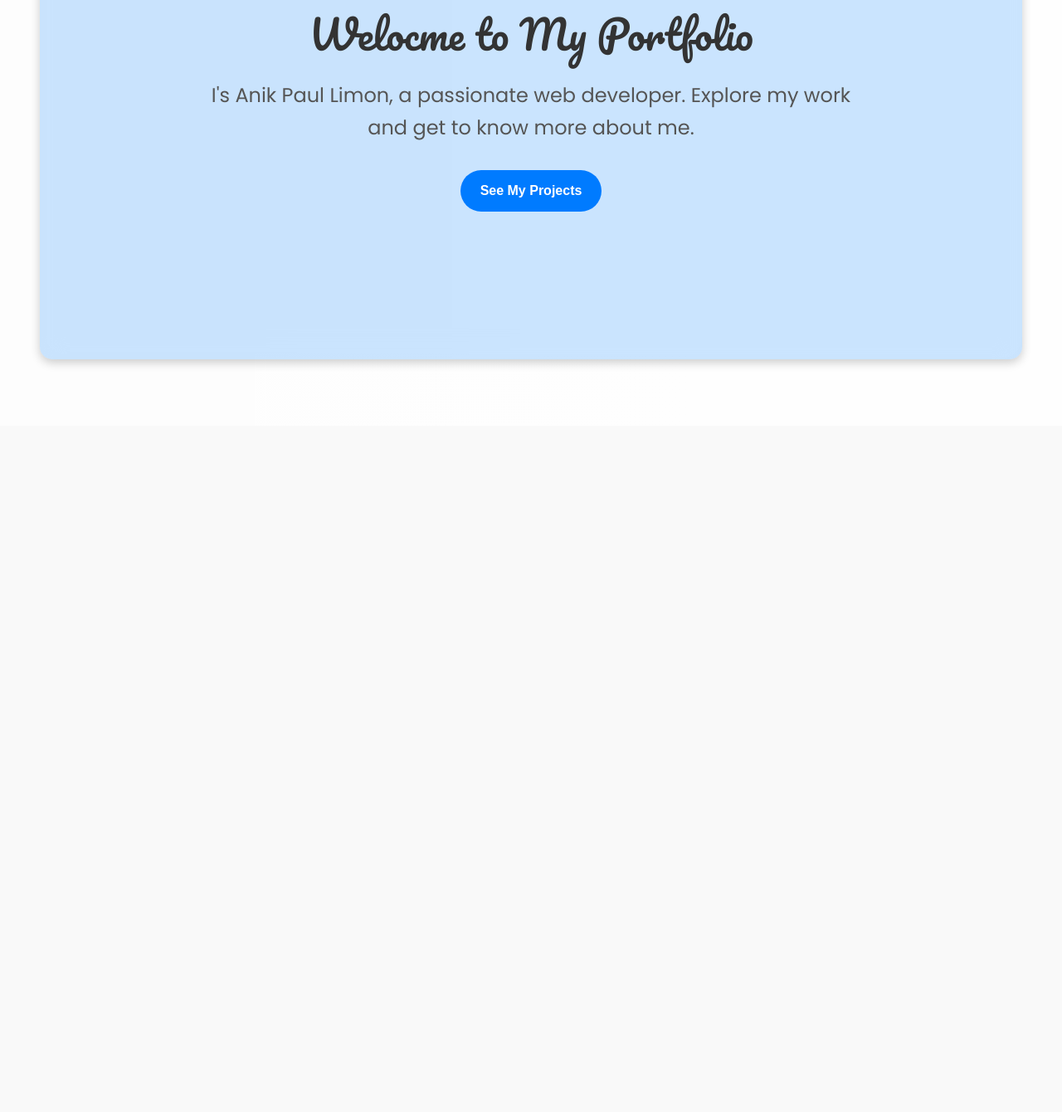
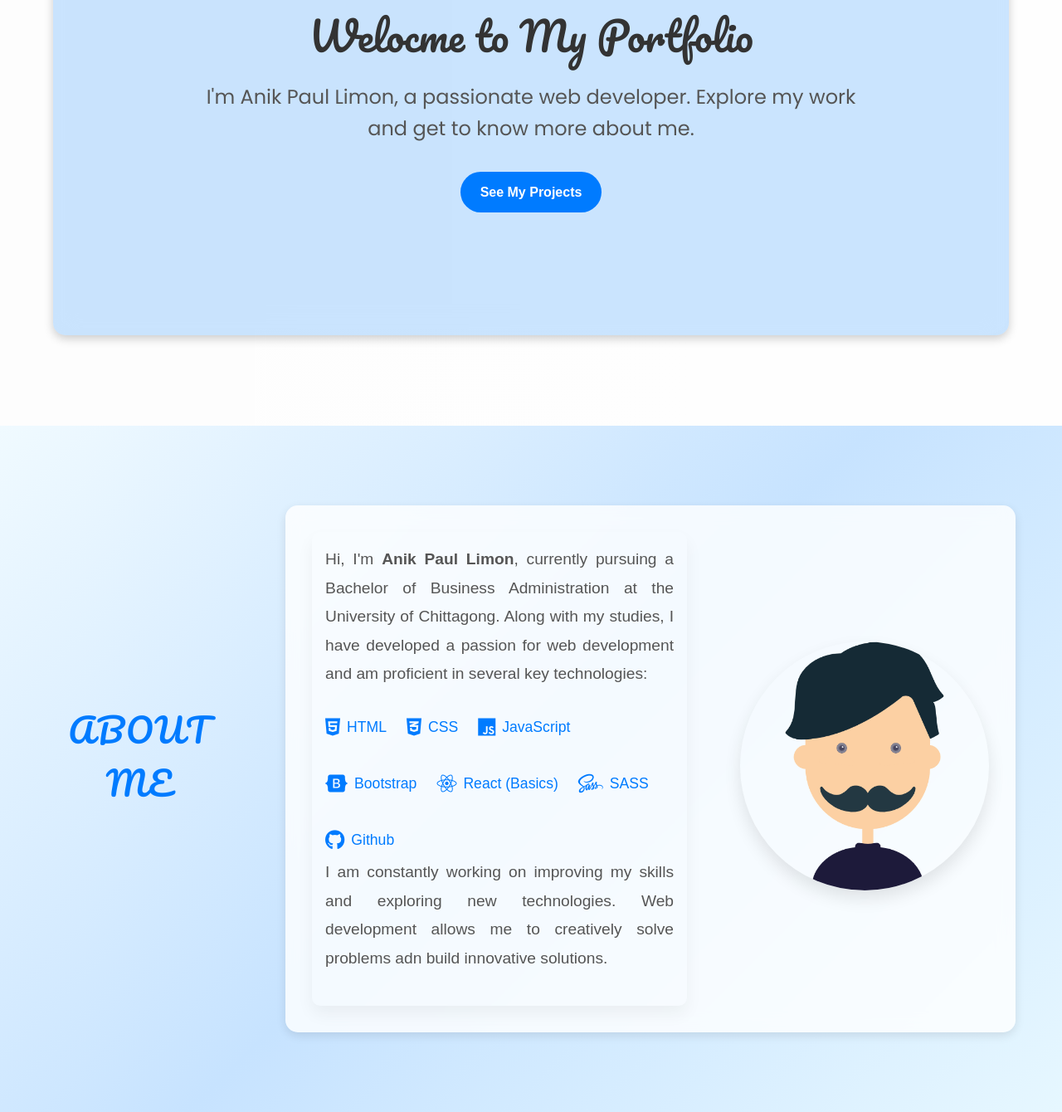
Before and after one commit to ap-limon/dynamic_portfolio, a plain HTML site: page index.html in a window 1280 px wide. Shown: the part 287-1627 px from the top of the page at 83% size. Before the commit the page ends 800 px from the top, so only its background shows below. Drawn offline with nearby package versions, Linux system fonts and the light colour scheme; a web font is replaced by a local one.

Commit message:
done with the about me section how it looks fine

```diff
--- a/index.html
+++ b/index.html
@@ -5,6 +5,10 @@
     <meta name="viewport" content="width=device-width, initial-scale=1.0" />
     <title>Web Developer portfolio</title>
     <link rel="stylesheet" href="styles.css" />
+    <link
+      rel="stylesheet"
+      href="https://cdnjs.cloudflare.com/ajax/libs/font-awesome/6.0.0-beta3/css/all.min.css"
+    />
     <link rel="preconnect" href="https://fonts.googleapis.com" />
     <link rel="preconnect" href="https://fonts.gstatic.com" crossorigin />
     <link
@@ -39,10 +43,43 @@
             <div class="welcome-content">
               <h1>Welocme to My Portfolio</h1>
               <p>
-                I's Anik Paul Limon, a passionate web developer. Explore my work
+                I'm Anik Paul Limon, a passionate web developer. Explore my work
                 and get to know more about me.
               </p>
               <a href="#projects" class="btn-primary">See My Projects</a>
+            </div>
+          </div>
+        </div>
+      </section>
+      <section id="about" class="about-section">
+        <div class="container">
+          <h2>About Me</h2>
+          <div class="about-content">
+            <div class="about-text">
+              <p>
+                Hi, I'm <strong>Anik Paul Limon</strong>, currently pursuing a
+                Bachelor of Business Administration at the University of
+                Chittagong. Along with my studies, I have developed a passion
+                for web development and am proficient in several key
+                technologies:
+              </p>
+              <ul class="skills-list">
+                <li><i class="fab fa-html5"></i> HTML</li>
+                <li><i class="fab fa-css3-alt"></i> CSS</li>
+                <li><i class="fab fa-js"></i> JavaScript</li>
+                <li><i class="fab fa-bootstrap"></i> Bootstrap</li>
+                <li><i class="fab fa-react"></i> React (Basics)</li>
+                <li><i class="fab fa-sass"></i> SASS</li>
+                <li><i class="fab fa-github"></i> Github</li>
+              </ul>
+              <p>
+                I am constantly working on improving my skills and exploring new
+                technologies. Web development allows me to creatively solve
+                problems adn build innovative solutions.
+              </p>
+            </div>
+            <div class="about-image">
+              <img src="./images/man.png" alt="Profile Picture" />
             </div>
           </div>
         </div>
--- a/script.js
+++ b/script.js
@@ -1,13 +1,13 @@
-//smooth scrolling for navigation links
-// document.querySelector('a[href^="#"]').forEach(anchor => {
-//     anchor.addEventListener("click", (e) => {
-//         e.preventDefault();
+// smooth scrolling for navigation links
+document.querySelectorAll('a[href^="#"]').forEach(anchor => {
+    anchor.addEventListener("click", (e) => {
+        e.preventDefault();
 
-//         document.querySelector(this.getAttribute("href")).scrollIntoView({
-//             behavior: "smooth"
-//         });
-//     });
-// });
+        document.querySelector(e.target.getAttribute("href")).scrollIntoView({
+            behavior: "smooth"
+        });
+    });
+});
 
 //mobile menu toggle
 const mobileMenuIcon = document.querySelector(".mobile-menu-icon");
--- a/scss/_aboutMe.scss
+++ b/scss/_aboutMe.scss
@@ -0,0 +1,122 @@
+.about-section {
+  background-color: #333;
+  background: linear-gradient(135deg, #f0faff 0%, #c7e3ff 50%, #e6f7ff 100%);
+  padding: 5rem 2rem;
+  color: #333;
+
+  h2 {
+    font-family: "Pacifico", cursive;
+    font-weight: 400;
+    font-size: 2.5rem;
+    text-align: center;
+    margin-bottom: 2rem;
+    color: #007bff;
+    text-transform: uppercase;
+    letter-spacing: 2px;
+  }
+  .container {
+    display: flex;
+    flex-direction: row;
+    justify-content: center;
+    align-items: center;
+    gap: 4rem;
+
+    @media (max-width: 768px) {
+      flex-direction: column;
+    }
+  }
+  .about-content {
+    background: rgba($color: #fff, $alpha: 0.8);
+    backdrop-filter: blur(10px);
+    border-radius: 15px;
+    box-shadow: 0 4px 12px rgba($color: #000000, $alpha: 0.1);
+    display: flex;
+    flex-direction: row;
+    align-items: center;
+    gap: 4rem;
+    padding: 2rem;
+
+    @media (max-width: 768px) {
+      flex-direction: column;
+    }
+  }
+  .about-text {
+    max-width: 600px;
+    border-radius: 10px;
+    box-shadow: 0 10px 20px rgba($color: #000000, $alpha: 0.05);
+    padding: 1rem;
+
+    p {
+      font-size: 1.2rem;
+      line-height: 1.8;
+      animation: fadeIn 1.2s ease-out;
+      margin-bottom: 1.5rem;
+      text-align: justify;
+    }
+    ul {
+      display: flex;
+      flex-wrap: wrap;
+      gap: 1.5rem;
+
+      li {
+        font-size: 1.1rem;
+        padding: 0.5rem 0;
+        color: #007bff;
+        display: flex;
+        align-items: center;
+
+        i {
+          margin-right: 0.5rem;
+          font-size: 1.5rem;
+          animation: bounce 2s infinite;
+        }
+      }
+    }
+  }
+  .about-image {
+    img {
+      border-radius: 50%;
+      max-width: 300px;
+      box-shadow: 0 10px 20px rgba($color: #000000, $alpha: 0.1);
+      animation: slideInRight 1s ease-out;
+    }
+  }
+}
+
+@keyframes fadeIn {
+  from {
+    opacity: 0;
+    transform: translateY(20px);
+  }
+  to {
+    opacity: 1;
+    transform: translateY(0);
+  }
+}
+
+@keyframes slideInRight {
+  from {
+    opacity: 0;
+    transform: translateX(-100%);
+  }
+  to {
+    opacity: 1;
+    transform: translateX(0);
+  }
+}
+
+@keyframes bounce {
+  0%,
+  20%,
+  50%,
+  80%,
+  100% {
+    transform: translateY(0);
+  }
+  40% {
+    transform: translateY(-10px);
+  }
+  60% {
+    transform: translateY(-5px);
+  }
+}
--- a/scss/_home.scss
+++ b/scss/_home.scss
@@ -15,7 +15,7 @@
     rgba($color: #fff, $alpha: 0.7),
     rgba($color: #fff, $alpha: 0.9)
   );
-  padding: 5rem 2rem;
+  padding: 7rem 3rem;
   text-align: center;
   position: relative;
   overflow: hidden;
@@ -116,10 +116,10 @@
 
 @media (max-width: 480px) {
   .glass-effect {
-    height: 70%;
+    height: 90%;
   }
   .welcome-section {
-    padding: 3rem 0.5rem;
+    padding: 9rem 0.5rem;
     display: flex;
     justify-content: center;
     align-items: center;
```
Also changed, not shown: images/man.png (added), styles.css, 1 other file.
